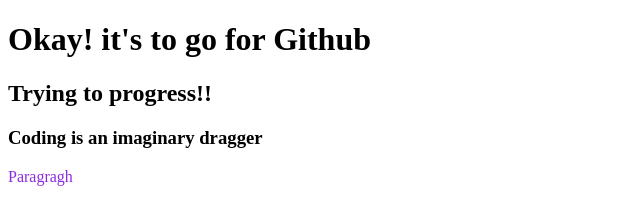
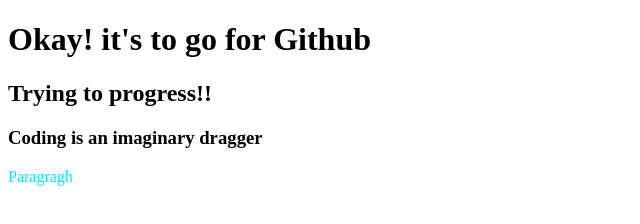
Before and after one commit to x3m9n/my-first-repo, a plain HTML site: page index.html in a window 1280 px wide. Shown: the full height of the page, 0-640 px from the left. Drawn offline with Linux system fonts and the light colour scheme.

Commit message:
color changed

```diff
--- a/style.css
+++ b/style.css
@@ -1,3 +1,3 @@
 p{
-    color: blueviolet;
+    color: rgb(15, 227, 255);
 }
```
